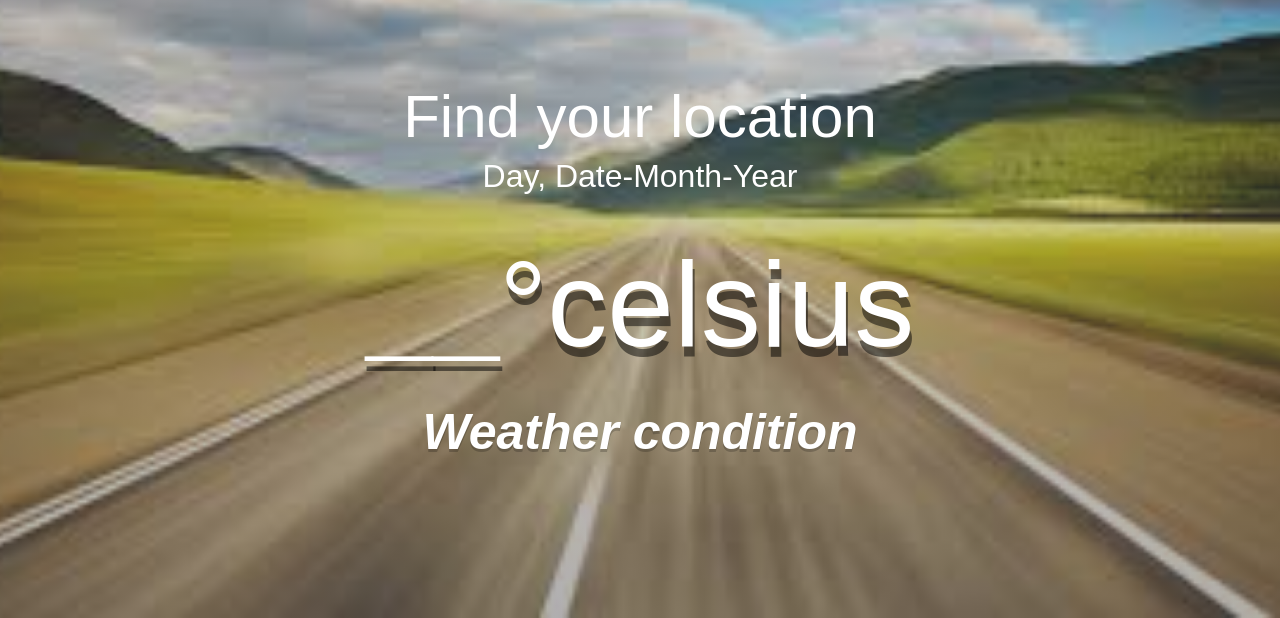
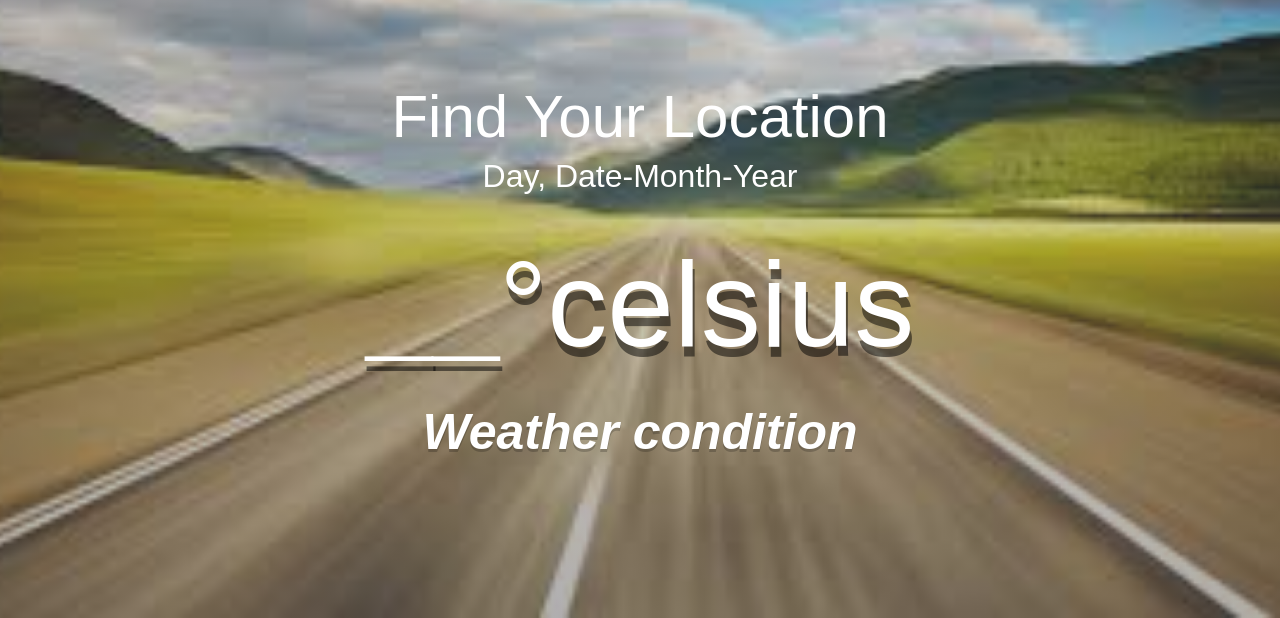
Before and after one commit to karthikeyan2000k/weather-app, a plain HTML site: page index.html in a window 1280 px wide. Shown: the part 182-800 px from the top of the page. Drawn offline with Linux system fonts and the light colour scheme.

Commit message:
Update index.html

```diff
--- a/index.html
+++ b/index.html
@@ -20,7 +20,7 @@
     </header>
     <main>
       <section class="location">
-        <div class="city">Find your location</div>
+        <div class="city">Find Your Location</div>
         <div class="date">Day, Date-Month-Year</div>
       </section>
       <div class="current">
```
